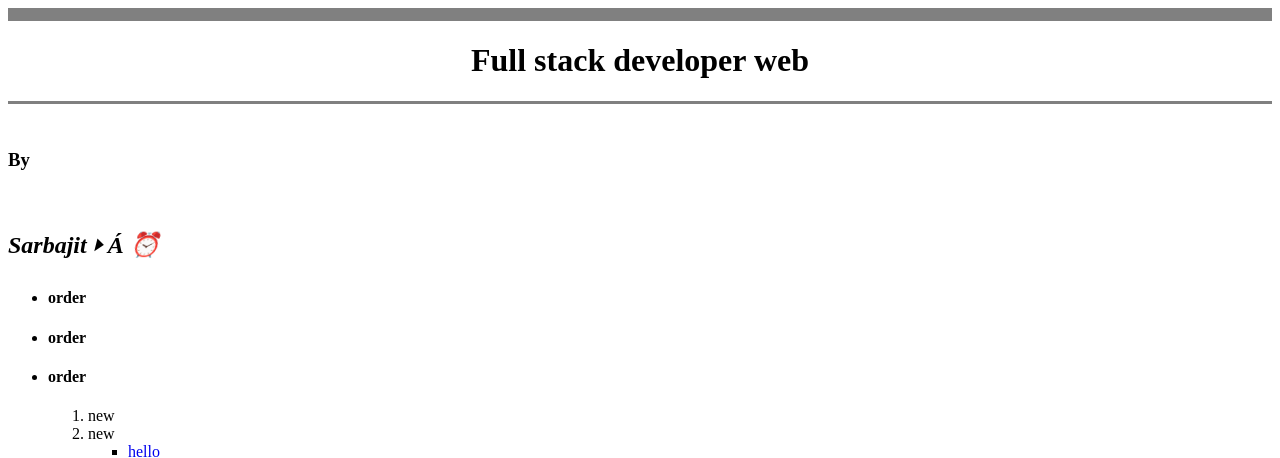
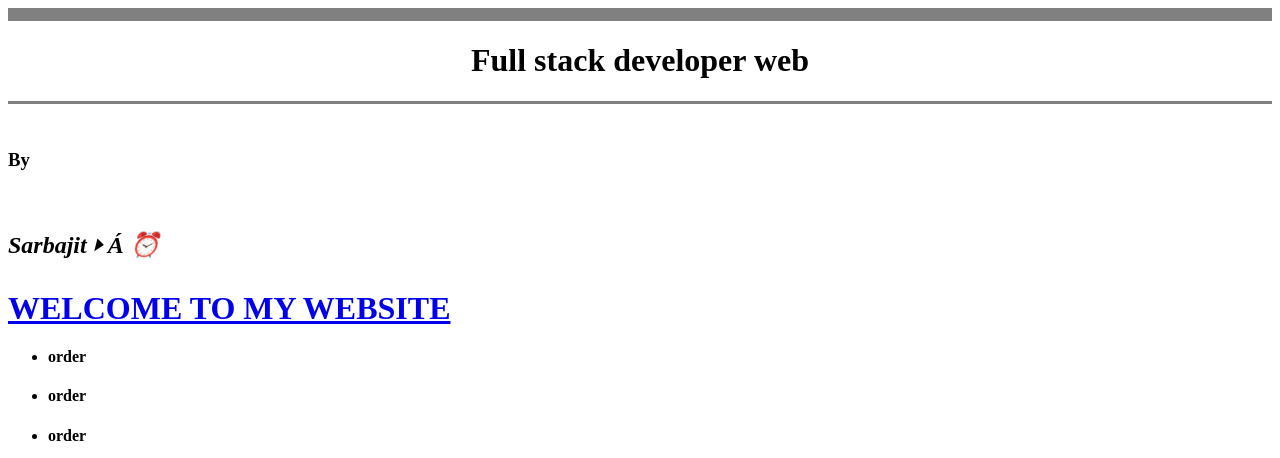
Before and after one commit to sarbajitacharjee/CV, a plain HTML site: page index.html in a window 1280 px wide. Shown: the top 458 px of the page. Drawn offline with Linux system fonts and the light colour scheme.

Commit message:
Update index.html
change in  site

```diff
--- a/index.html
+++ b/index.html
@@ -15,6 +15,8 @@
     <h3>By </h3>
     <br>
     <em> <h2>Sarbajit &#129170 &#193 &#9200;</h2></em>             <!-- Unicodes -->
+
+    <h1><a href="https://sarbajitacharjee.github.io/CV/">WELCOME TO MY WEBSITE </a></h1>
 
     <ul>
         <li><h4>order</h4></li>
```
